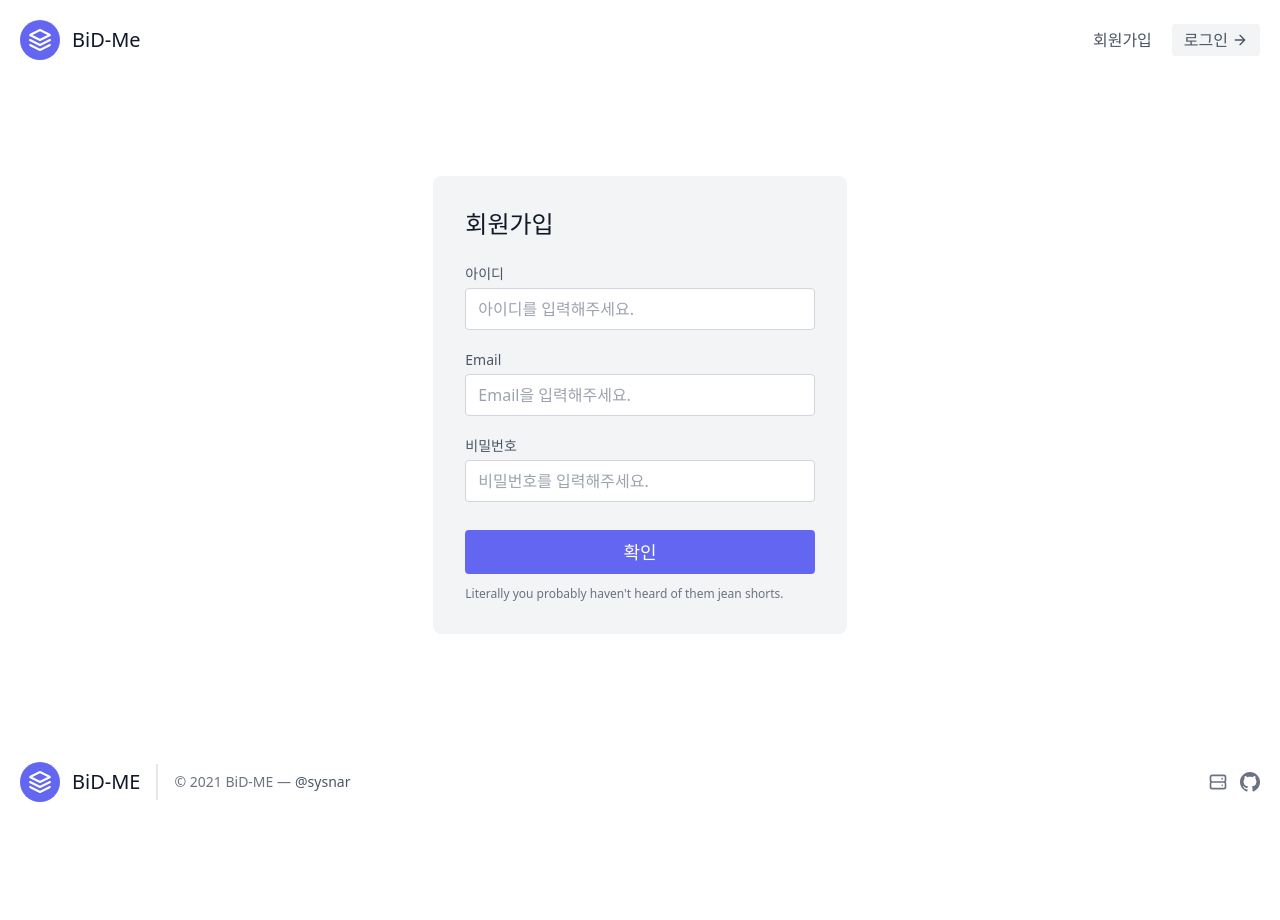
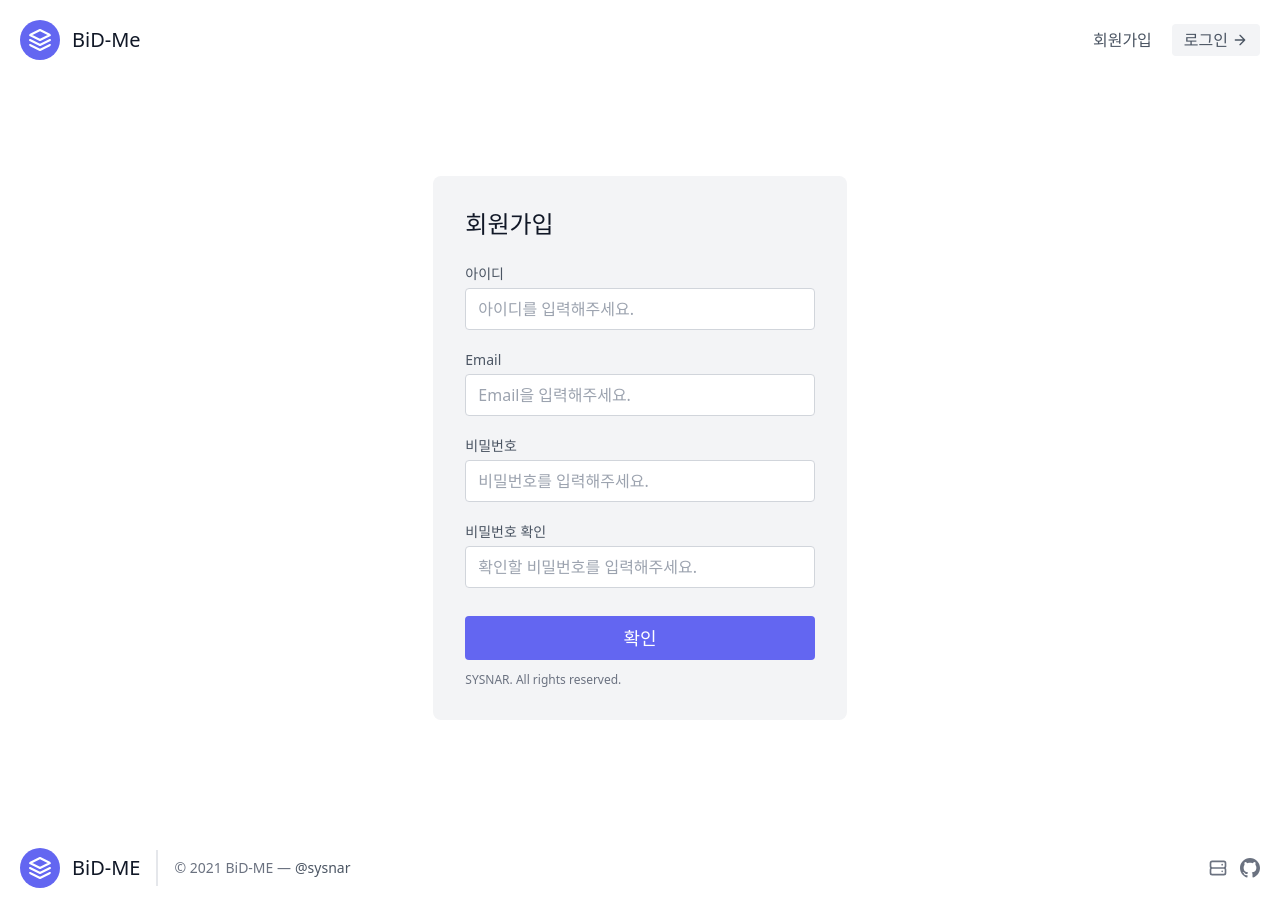
Before and after one commit to sysnar/bid-me-front, a React (Create React App) app: page /signup in a window 1280 px wide. Before the commit the page ends 834 px from the top, so only its background shows below. Built offline with nearby package versions, Linux system fonts and the light colour scheme; what twin.macro would draw is missing.

Commit message:
ADD signup axios request logic

```diff
--- a/src/pages/SignUpPage.tsx
+++ b/src/pages/SignUpPage.tsx
@@ -1,17 +1,90 @@
+import axios from "axios";
+import { useState } from "react";
+import { useNavigate } from "react-router-dom";
 import ConfirmBtn from "../components/ConfirmBtn";
 import { SignHeading, SignInput, SignWrapper } from "../components/Sign";
 
 export function SignUpPage() {
+  const [account, setAccount] = useState({
+    name: "",
+    email: "",
+    password: "",
+    passwordChk: "",
+  });
+
+  const navigate = useNavigate();
+
+  const onChangeAccount = async (event: any) => {
+    setAccount({
+      ...account,
+      [event.target.name]: event.target.value,
+    });
+  };
+
+  const onSubmitAccount = async (event: any) => {
+    try {
+      if (
+        (["name", "password"].includes(event.target.name) &&
+          event.key === "Enter") ||
+        event.target.name === "submitBtn"
+      ) {
+        event.preventDefault();
+        const response = await axios.post(
+          "http://localhost:4000/auth/signup",
+          account
+        );
+
+        console.log(response.data.statusCode);
+        if (response.data.statusCode === "OK") {
+          navigate(`/login`);
+        }
+      }
+    } catch (error) {
+      console.log(error);
+    }
+  };
+
   return (
     <SignWrapper>
       <SignHeading>회원가입</SignHeading>
-      <SignInput label="아이디" placeholer="아이디를 입력해주세요." />
-      <SignInput label="Email" placeholer="Email을 입력해주세요." />
-      <SignInput label="비밀번호" placeholer="비밀번호를 입력해주세요." />
-      <ConfirmBtn btnName="확인" />
-      <p className="text-xs text-gray-500 mt-3">
-        Literally you probably haven't heard of them jean shorts.
-      </p>
+      <SignInput
+        id="name"
+        name="name"
+        label="아이디"
+        placeholer="아이디를 입력해주세요."
+        onChangeAccount={onChangeAccount}
+        onKeyPress={onSubmitAccount}
+      />
+      <SignInput
+        id="email"
+        name="email"
+        label="Email"
+        placeholer="Email을 입력해주세요."
+        onChangeAccount={onChangeAccount}
+        onKeyPress={onSubmitAccount}
+      />
+      <SignInput
+        id="password"
+        name="password"
+        label="비밀번호"
+        placeholer="비밀번호를 입력해주세요."
+        onChangeAccount={onChangeAccount}
+        onKeyPress={onSubmitAccount}
+      />
+      <SignInput
+        id="passwordChk"
+        name="passwordChk"
+        label="비밀번호 확인"
+        placeholer="확인할 비밀번호를 입력해주세요."
+        onChangeAccount={onChangeAccount}
+        onKeyPress={onSubmitAccount}
+      />
+      <ConfirmBtn
+        name="submitBtn"
+        btnName="확인"
+        onSubmitAccount={onSubmitAccount}
+      />
+      <p className="text-xs text-gray-500 mt-3">SYSNAR. All rights reserved.</p>
     </SignWrapper>
   );
 }
```
